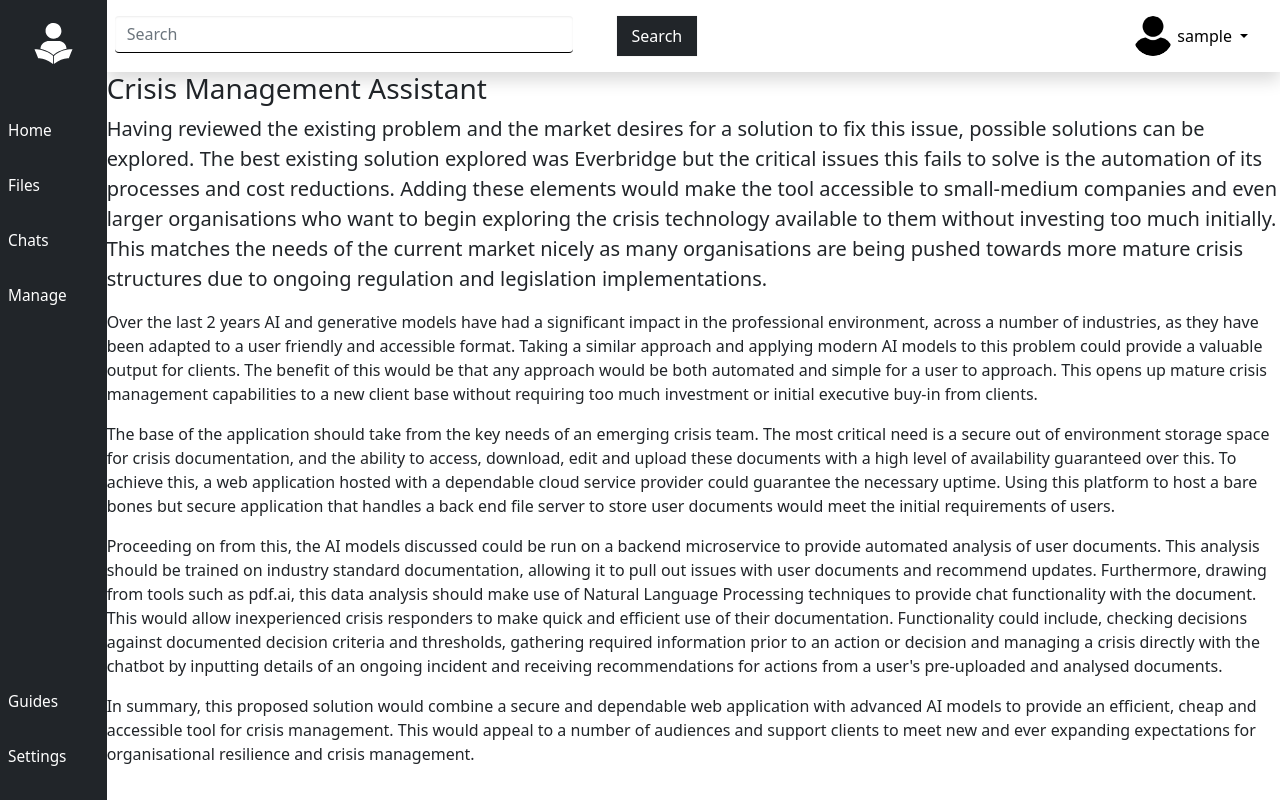
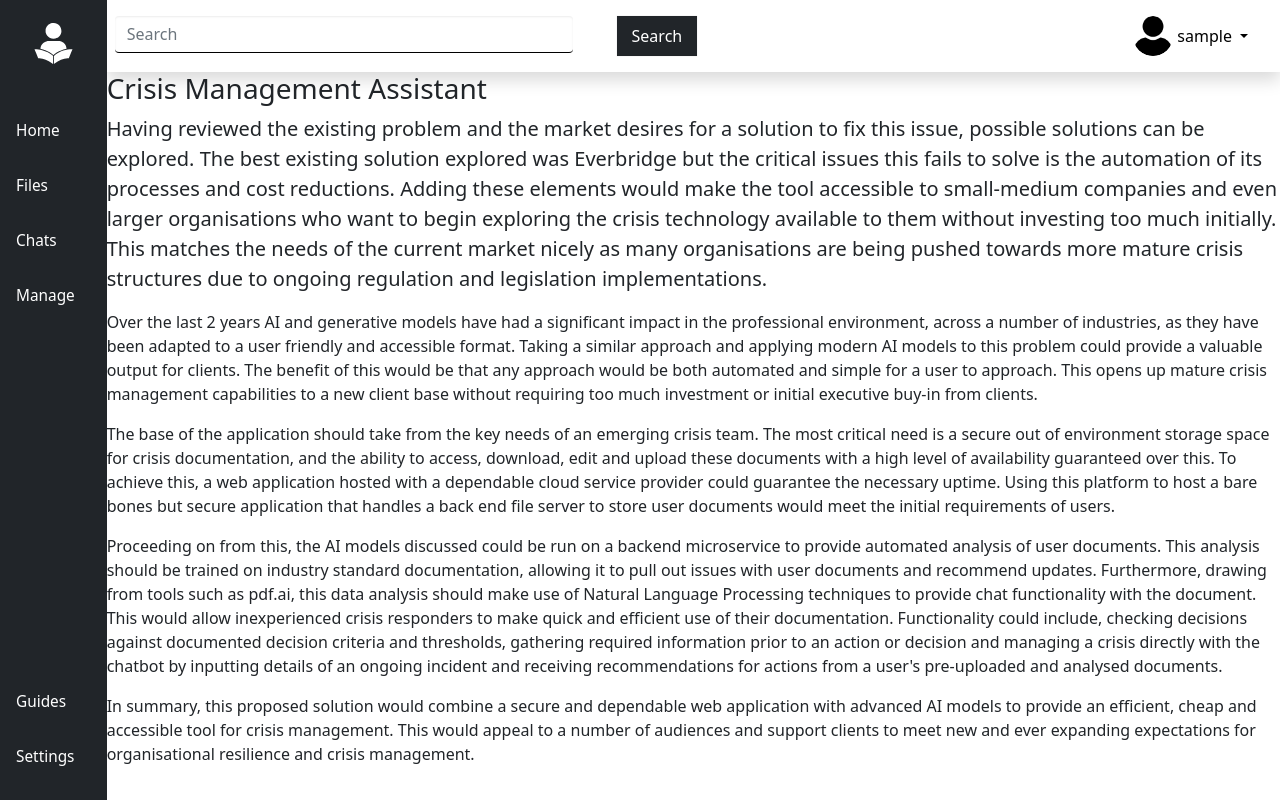
Before and after one commit to JW-NJWSoftware/CMA, a Django app: page / in a window 1280 px wide. Run offline with Django 4.2, Linux system fonts and the light colour scheme; the visitor is signed in with stand-in values (Sample User, id 1); some libraries are stand-ins or nearby versions.

Commit message:
left navbar buttons offset from edge

```diff
--- a/ResilienceAI/templates/base-body.html
+++ b/ResilienceAI/templates/base-body.html
@@ -7,7 +7,7 @@
     <div class="container-fluid">
         <div class="row flex-nowrap">
             <div class="col-md-1 fixed-top bg-dark nopadding nomargin">
-                <div class="d-flex flex-column align-items-center align-items-sm-start text-white min-vh-100">
+                <div class="d-flex flex-column align-items-center align-items-sm-start text-white min-vh-100 px-2">
                     <div class="mx-auto pt-3">
                         <a href="/" class="d-flex align-items-center pb-3 mb-md-0 me-md-auto text-white text-decoration-none">
                             <img src='{% static "icons/favicon-white.svg"%}' width="55" height="55" class="square">
```
